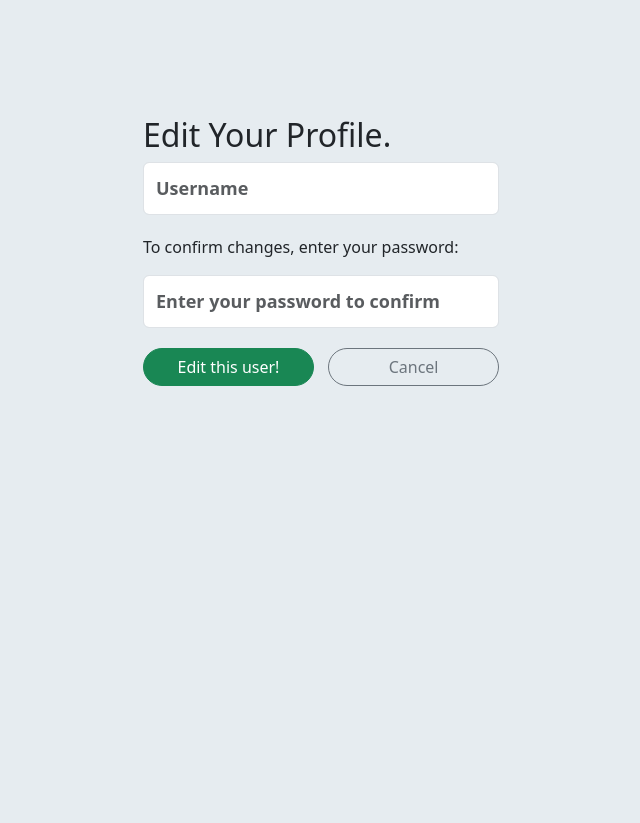
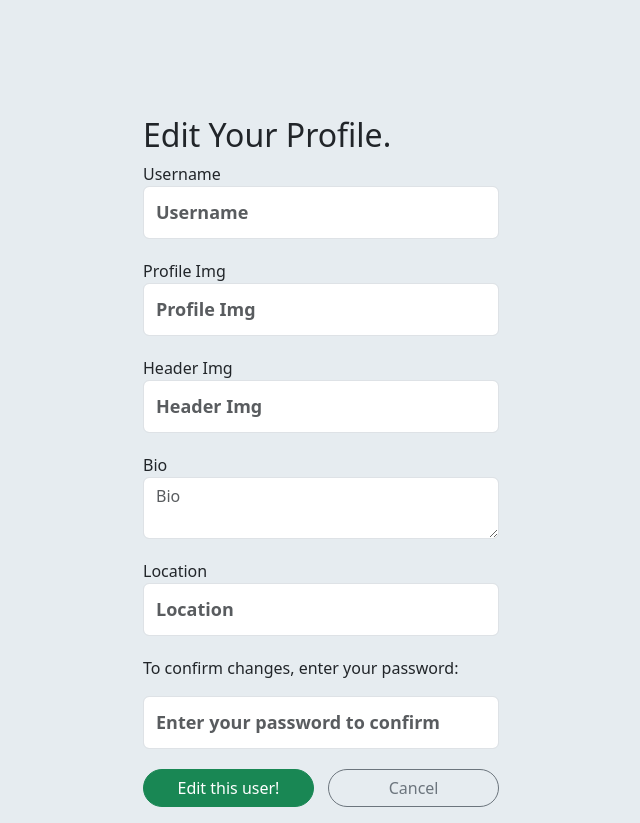
Before and after one commit to milanz14/26-twitter-clone-warbler, a Flask app: template templates/users/edit.html in a window 1280 px wide. Shown: the part 46-869 px from the top of the page, without its empty margins (319-959 px from the left). Before the commit the page ends 432 px from the top, so only its background shows below. Run offline with Flask 2, Linux system fonts and the light colour scheme; the template is opened without the code that fills it: values that come from a table or form of the project are taken from there, others are empty; some libraries are stand-ins or nearby versions.

Commit message:
fixed profile

```diff
--- a/app.py
+++ b/app.py
@@ -212,12 +212,22 @@ def stop_following(follow_id):
 @app.route('/users/profile', methods=["GET", "POST"])
 def profile():
     """Update profile for current user."""
+    if not g.user:
+        flash('You must be logged in to do this.','danger')
+        return redirect('/')
+
     uid = session.get(CURR_USER_KEY)
     user = User.query.get_or_404(uid)
 
-    form = EditProfileForm()
+    form = EditProfileForm(obj=user)
     if form.validate_on_submit():
-        pass
+        user.username = form.username.data
+        user.image_url = form.image_url.data
+        user.header_image_url = form.header_image_url.data
+        user.bio = form.bio.data
+        user.location = form.location.data
+        db.session.commit()
+        return redirect(f'/users/{uid}')
 
     return render_template('users/edit.html', form=form, user=user)
 
--- a/forms.py
+++ b/forms.py
@@ -1,6 +1,6 @@
 from flask_wtf import FlaskForm
 from wtforms import StringField, PasswordField, TextAreaField
-from wtforms.validators import DataRequired, Email, Length
+from wtforms.validators import DataRequired, Email, Length, URL
 
 
 class MessageForm(FlaskForm):
@@ -28,3 +28,7 @@ class EditProfileForm(FlaskForm):
     """ Edit user profile """
     username = StringField('Username')
     password = PasswordField('Password')
+    image_url = StringField('Profile Img', validators=[URL()])
+    header_image_url = StringField('Header Img', validators=[URL()])
+    bio = TextAreaField('Bio')
+    location = StringField('Location')
--- a/requirements.txt
+++ b/requirements.txt
@@ -26,6 +26,7 @@ ptyprocess==0.6.0
 pycparser==2.19
 Pygments==2.2.0
 python-dateutil==2.7.3
+python-dotenv==0.18.0
 simplegeneric==0.8.1
 six==1.11.0
 SQLAlchemy==1.2.12
--- a/templates/users/edit.html
+++ b/templates/users/edit.html
@@ -12,6 +12,7 @@
           {% for error in field.errors %}
             <span class="text-danger">{{ error }}</span>
           {% endfor %}
+          {{ field.label }}
           {{ field(placeholder=field.label.text, class="form-control") }}
         {% endfor %}
 
@@ -27,7 +28,7 @@
 
         <div class="edit-btn-area">
           <button class="btn btn-success">Edit this user!</button>
-          <a href="/users/{{ user_id }}" class="btn btn-outline-secondary">Cancel</a>
+          <a href="/users/{{ user.id }}" class="btn btn-outline-secondary">Cancel</a>
         </div>
       </form>
     </div>
```
Also changed, not shown: 1 other file.
